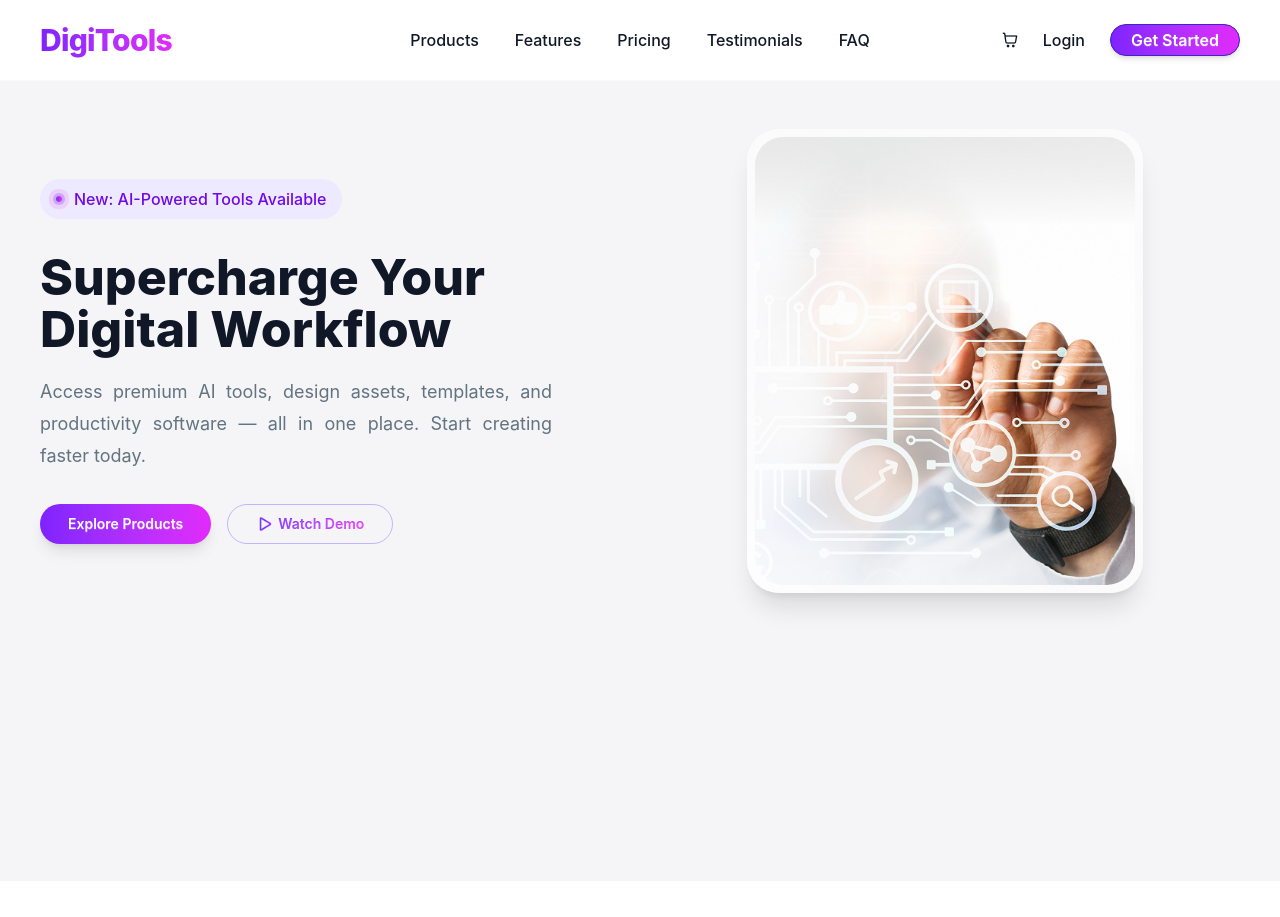
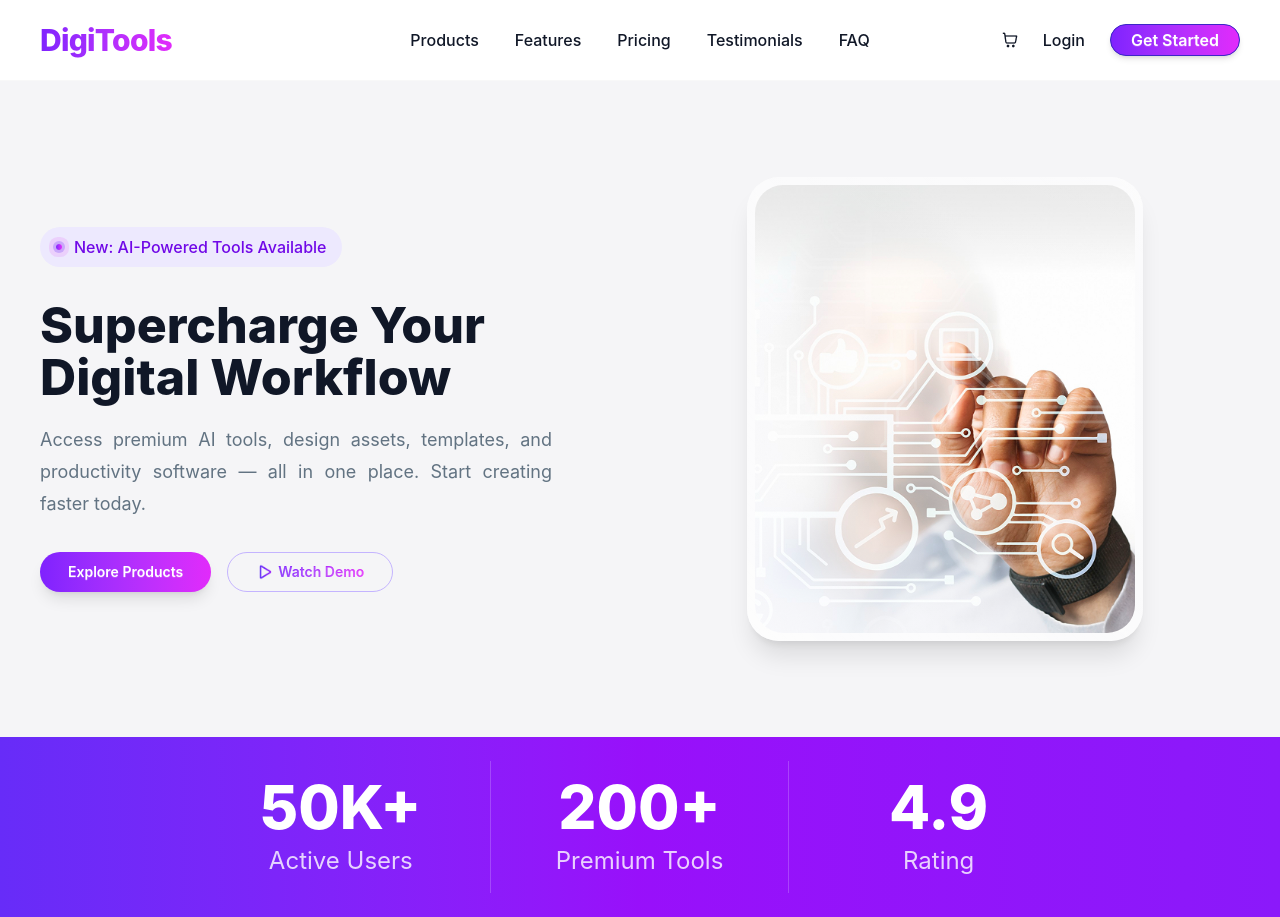
Before and after one commit to rasheduzzaman1978/Batch-13-A-6-DigiTools-Platform-2026, a React (Vite) app: page / in a window 1280 px wide. Before the commit the page ends 881 px from the top, so only its background shows below. Built offline with nearby package versions, Linux system fonts and the light colour scheme.

Commit message:
Stats component added

```diff
--- a/src/App.jsx
+++ b/src/App.jsx
@@ -4,7 +4,7 @@
 import Navbar from './components/Navbar/Navbar'
 import './App.css'
 import Banner from './components/Banner/Banner'
-
+import Stat from './components/Stat/Stats'
 
 
 function App() {
@@ -14,6 +14,7 @@ function App() {
     <>
     <Navbar></Navbar>
     <Banner></Banner>
+    <Stat></Stat>
 
 
     </>
--- a/src/components/Banner/Banner.jsx
+++ b/src/components/Banner/Banner.jsx
@@ -4,7 +4,7 @@ import bannerImg from '../../assets/products/banner.png';
 
 const Banner = () => {
   return (
-    <div className="min-h-screen bg-[#f5f5f7]">
+    <div className="bg-[#f5f5f7] py-8 lg:py-12">
       <section className="max-w-7xl mx-auto px-6 lg:px-10 py-8 lg:py-12">
         <div className="grid md:grid-cols-2 items-center gap-3 lg:gap-5">
 
--- /dev/null
+++ b/src/components/Stat/Stats.jsx
@@ -0,0 +1,35 @@
+import React from 'react';
+
+const Stats = () => {
+  const stats = [
+    { value: '50K+', label: 'Active Users' },
+    { value: '200+', label: 'Premium Tools' },
+    { value: '4.9', label: 'Rating' },
+  ];
+
+  return (
+    <div className="w-full bg-gradient-to-r from-[#672cf8] via-purple-600 to-[#8b19fa] py-6">
+      <div className="max-w-4xl mx-auto grid grid-cols-1 sm:grid-cols-3 text-center text-white">
+        {stats.map((stat, index) => (
+          <div
+            key={index}
+            className={`flex flex-col items-center justify-center px-6 py-4 ${
+              index !== stats.length - 1
+                ? 'sm:border-r sm:border-white/20'
+                : ''
+            }`}
+          >
+            <h2 className="text-3xl md:text-5xl lg:text-6xl font-extrabold">
+              {stat.value}
+            </h2>
+            <p className="mt-2 text-base md:text-xl lg:text-2xl text-white/80">
+              {stat.label}
+            </p>
+          </div>
+        ))}
+      </div>
+    </div>
+  );
+};
+
+export default Stats;
```
